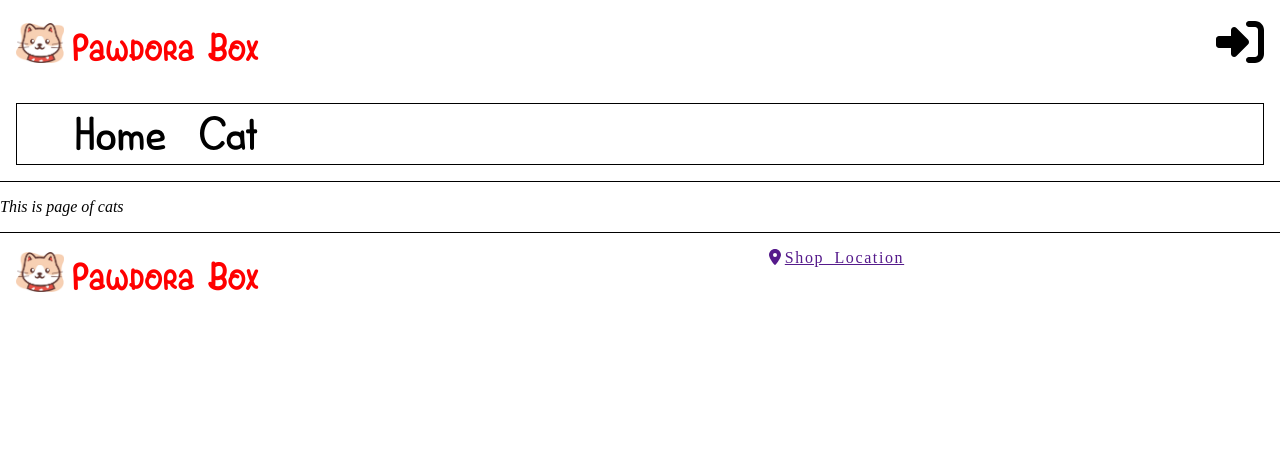
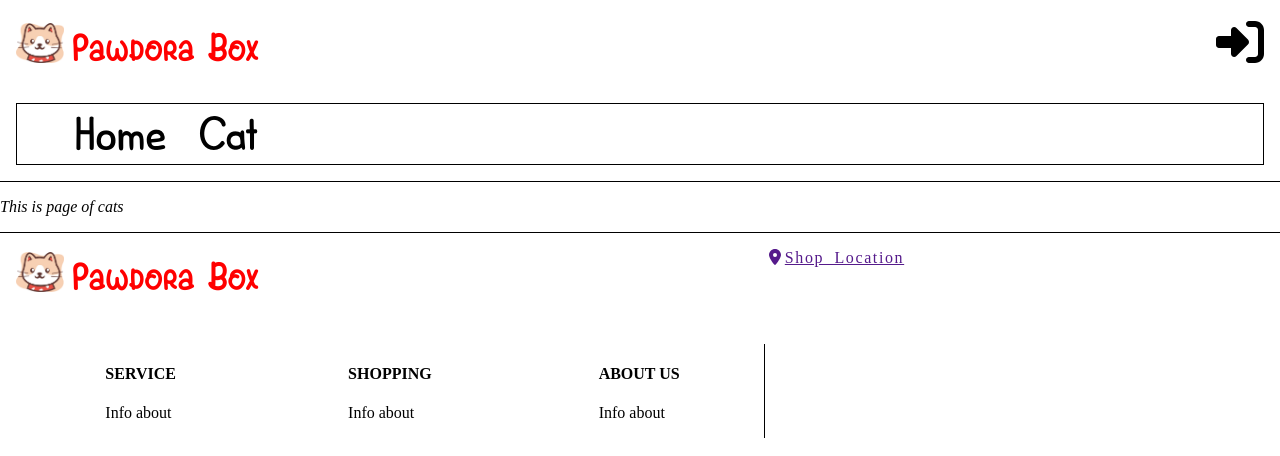
Before and after one commit to YaseiTanuki/Pawdora-Box, a React (Vite) app: page /cat in a window 1280 px wide. Shown: the top 456 px of the page. Built offline with nearby package versions, Linux system fonts and the light colour scheme.

Commit message:
add footer infomation to footer

```diff
--- a/src/components/big_components/footer/footer.jsx
+++ b/src/components/big_components/footer/footer.jsx
@@ -1,11 +1,12 @@
 import "./footer.scss"
 import Logo from "../../small_components/logo/logo"
 import LocationLink from "../../small_components/location_link/location_link"
+import FooterInfo from "../../small_components/footer_info/footer_info"
 
 const Footer = () => {
     return (
         <footer>
-            <section>
+            <section className="footer-overall">
                 <div className="footer-logo-container">
                     <Logo/>
                 </div>
@@ -13,6 +14,10 @@ const Footer = () => {
                     <LocationLink/>
                 </div>
             </section>
+
+            <section className="footer-info">
+                <FooterInfo/>
+            </section>
         </footer>
     )
 }
--- a/src/components/big_components/footer/footer.scss
+++ b/src/components/big_components/footer/footer.scss
@@ -6,7 +6,7 @@ footer {
     grid-template-columns: repeat(5, 1fr);
     grid-template-rows: repeat(2, 1fr);
 
-    section {
+    .footer-overall {
         grid-column: 1 / span 5;
         display: grid;
         grid-template-columns: subgrid;
@@ -19,4 +19,10 @@ footer {
             grid-column: 4 / span 2;
         }
     }
+
+    .footer-info {
+        grid-column: 1 / 4;
+        grid-row: 2 / 3;
+        border-right: 1px solid black;
+    }
 }
```
